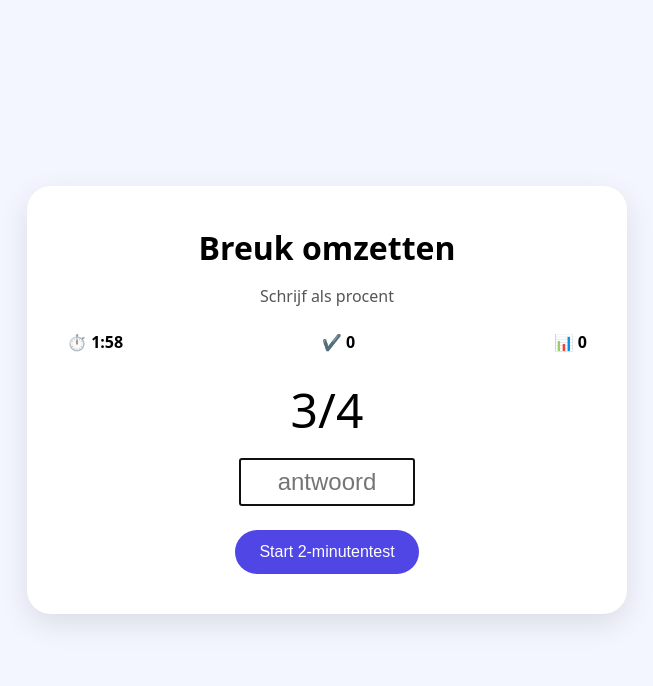
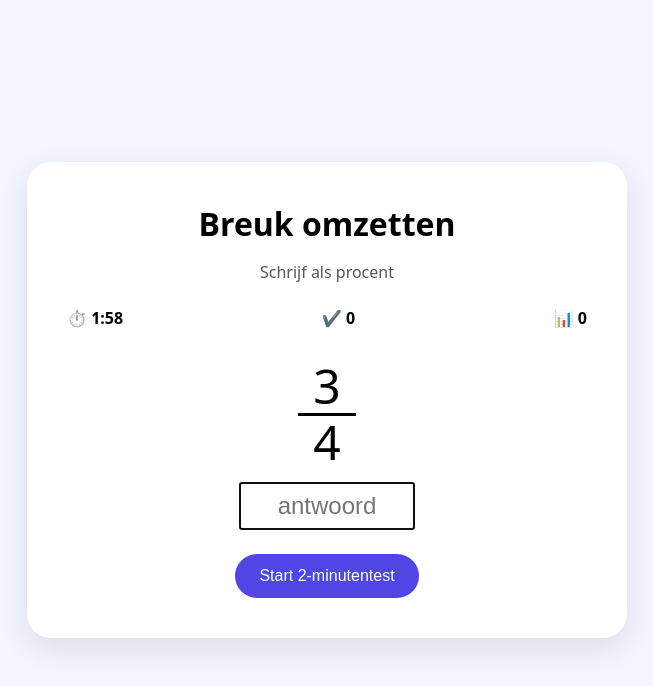
Before and after one commit to thijsgeurtsen/8.2, a plain HTML site: page breuk-omzetten.html in a window 1280 px wide. Both pictures are taken after a click on the button "Start 2-minutentest". Shown: the whole page, without its empty margins (313-966 px from the left). Drawn offline with Linux system fonts and the light colour scheme.

Commit message:
Update breuk-omzetten.html

```diff
--- a/breuk-omzetten.html
+++ b/breuk-omzetten.html
@@ -3,7 +3,26 @@
 <head>
 <meta charset="UTF-8">
 <title>Breuk omzetten</title>
-<style>
+<style>.fraction {
+  display: inline-flex;
+  flex-direction: column;
+  align-items: center;
+  font-size: 3rem;
+  line-height: 1;
+}
+
+.fraction .top,
+.fraction .bottom {
+  padding: 0 .3rem;
+}
+
+.fraction .bar {
+  width: 1.2em;
+  height: 3px;
+  background: black;
+  margin: .15rem 0;
+}
+
   body{
     font-family: system-ui, sans-serif;
     background:#f4f6ff;
@@ -86,7 +105,13 @@ function newQuestion(){
   const item = fractions[Math.floor(Math.random()*fractions.length)];
   const mode = Math.random()<0.5 ? "dec" : "perc";
 
-  qEl.textContent = item.f;
+qEl.innerHTML = `
+  <span class="fraction">
+    <span class="top">${item.f.split("/")[0]}</span>
+    <span class="bar"></span>
+    <span class="bottom">${item.f.split("/")[1]}</span>
+  </span>
+`;
   if(mode==="dec"){
     iEl.textContent = "Schrijf als decimaal";
     correct = item.dec;
```
